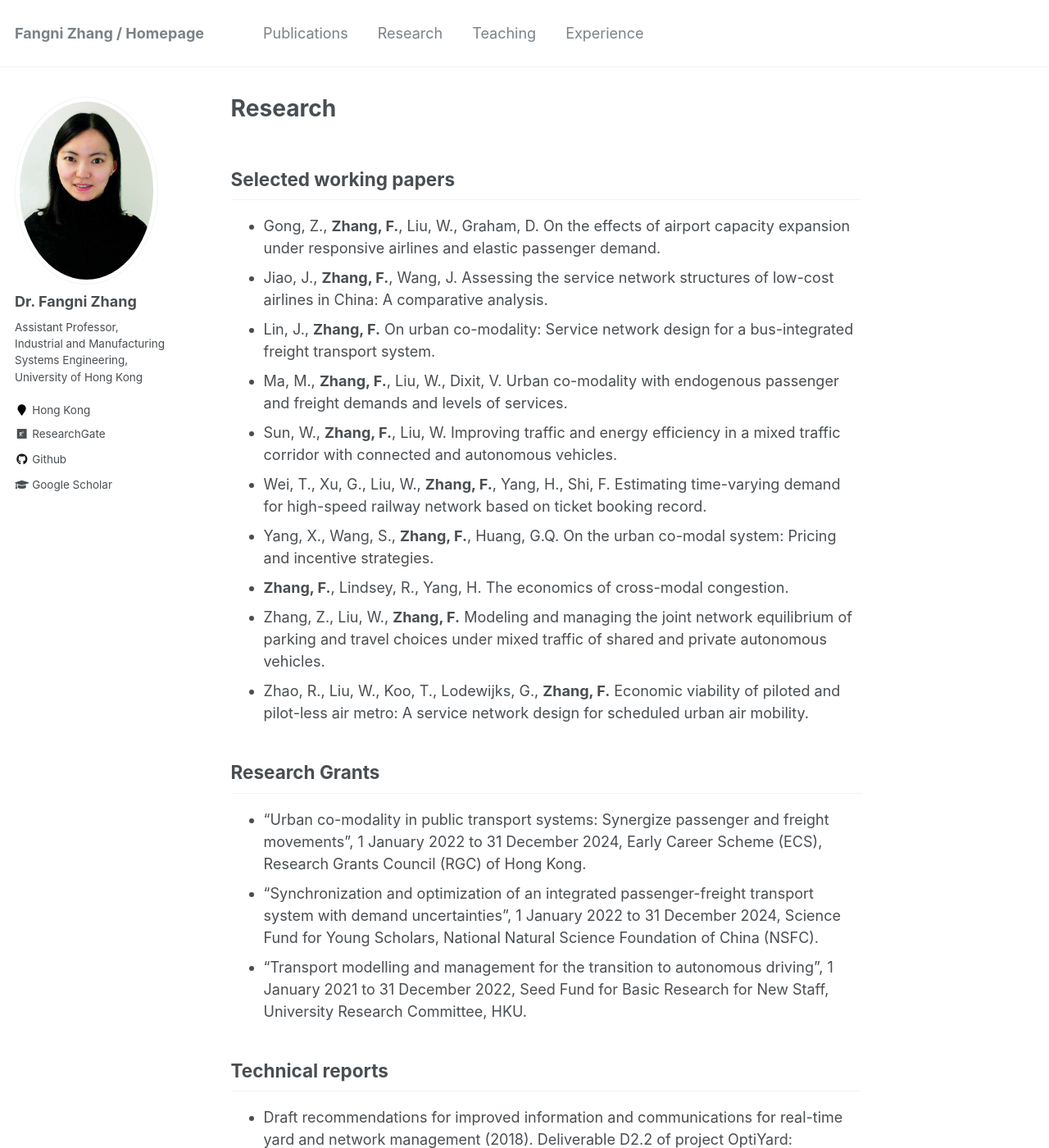
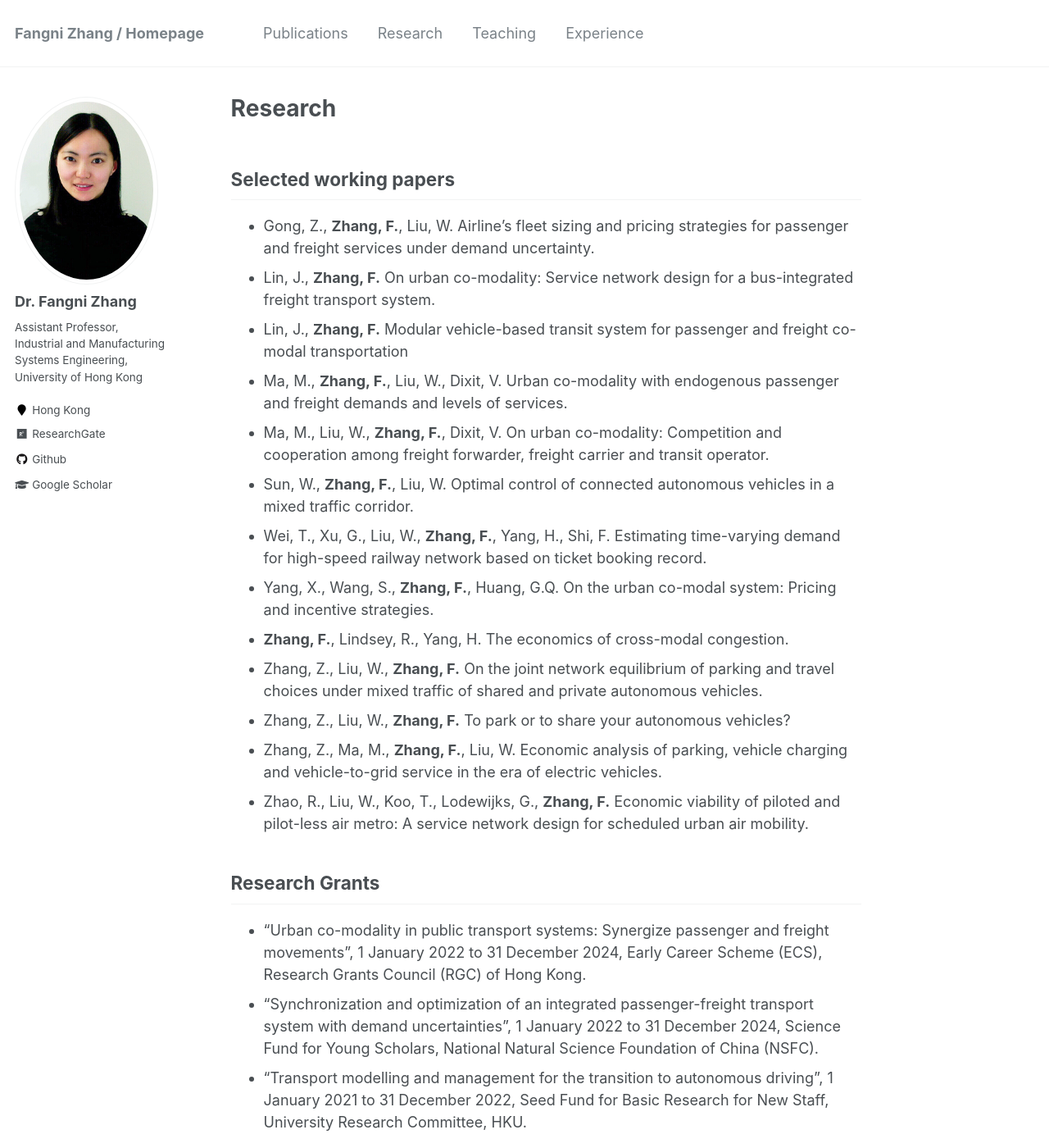
Before and after one commit to fangnizhang/fangnizhang.github.io, a Jekyll site: the page built from _pages/research.md, in a window 1280 px wide and 1400 px high. Shown: the whole window at 82% size. Built offline with Jekyll 4.4.1, drawn with Linux system fonts in a browser that asks for light colours; some of the changed text lies outside the part shown.

Commit message:
Update research.md

```diff
--- a/_pages/research.md
+++ b/_pages/research.md
@@ -6,15 +6,18 @@ author_profile: true
 
 Selected working papers
 ------------
-* Gong, Z., **Zhang, F.**, Liu, W., Graham, D. On the effects of airport capacity expansion under responsive airlines and elastic passenger demand.
-* Jiao, J., **Zhang, F.**, Wang, J. Assessing the service network structures of low-cost airlines in China: A comparative analysis.
+* Gong, Z., **Zhang, F.**, Liu, W. Airline's fleet sizing and pricing strategies for passenger and freight services under demand uncertainty.
 * Lin, J., **Zhang, F.** On urban co-modality: Service network design for a bus-integrated freight transport system.
+* Lin, J., **Zhang, F.** Modular vehicle-based transit system for passenger and freight co-modal transportation
 * Ma, M., **Zhang, F.**, Liu, W., Dixit, V. Urban co-modality with endogenous passenger and freight demands and levels of services.
-* Sun, W., **Zhang, F.**, Liu, W. Improving traffic and energy efficiency in a mixed traffic corridor with connected and autonomous vehicles.
+* Ma, M., Liu, W., **Zhang, F.**, Dixit, V. On urban co-modality: Competition and cooperation among freight forwarder, freight carrier and transit operator.
+* Sun, W., **Zhang, F.**, Liu, W. Optimal control of connected autonomous vehicles in a mixed traffic corridor.
 * Wei, T., Xu, G., Liu, W., **Zhang, F.**, Yang, H., Shi, F. Estimating time-varying demand for high-speed railway network based on ticket booking record.
 * Yang, X., Wang, S., **Zhang, F.**, Huang, G.Q. On the urban co-modal system: Pricing and incentive strategies.
 * **Zhang, F.**, Lindsey, R., Yang, H. The economics of cross-modal congestion.
-* Zhang, Z., Liu, W., **Zhang, F.** Modeling and managing the joint network equilibrium of parking and travel choices under mixed traffic of shared and private autonomous vehicles.
+* Zhang, Z., Liu, W., **Zhang, F.** On the joint network equilibrium of parking and travel choices under mixed traffic of shared and private autonomous vehicles.
+* Zhang, Z., Liu, W., **Zhang, F.** To park or to share your autonomous vehicles?
+* Zhang, Z., Ma, M., **Zhang, F.**, Liu, W. Economic analysis of parking, vehicle charging and vehicle-to-grid service in the era of electric vehicles.
 * Zhao, R., Liu, W., Koo, T., Lodewijks, G., **Zhang, F.** Economic viability of piloted and pilot-less air metro: A service network design for scheduled urban air mobility.
 
 Research Grants
@@ -72,6 +75,7 @@ Academic services
 * Networks and Spatial Economics
 * IEEE Transactions on Cybernetics
 * International Journal of Logistics
+* Transportation Planning and Technology
 * Transportation Research Record
 * Journal of Advanced Transportation
 * Journal of Transport Economics and Policy
```
